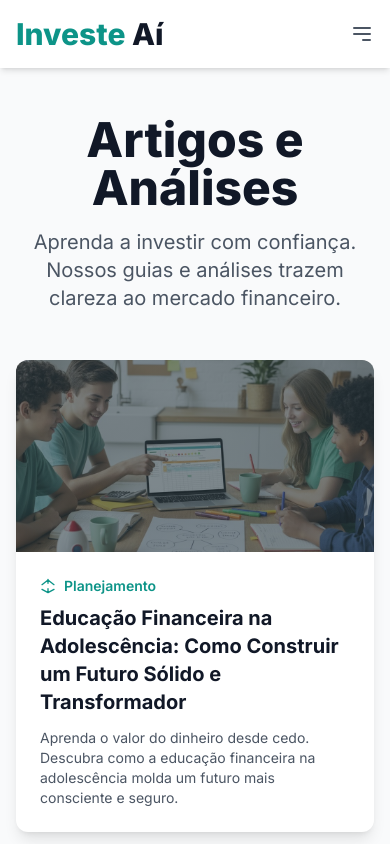
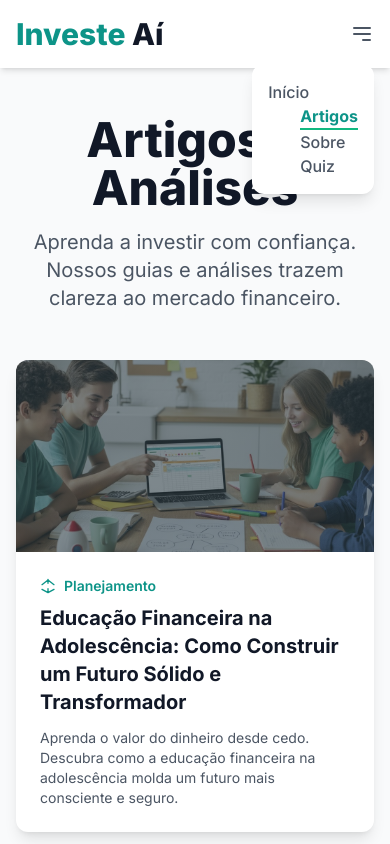
Before and after one commit to thiaguinhodominante-cmd/site, a plain HTML site: page ArtigosHomeAtt.html in a window 390 px wide. Both pictures are taken after a click on the button 362 px from the left and 34 px from the top of the page. Shown: the top 844 px of the page. Drawn offline with nearby package versions, Linux system fonts and the light colour scheme.

Commit message:
Update ArtigosHomeAtt.html

```diff
--- a/ArtigosHomeAtt.html
+++ b/ArtigosHomeAtt.html
@@ -215,9 +215,9 @@
                 <div>
                     <h4 class="font-bold mb-4 primary-text">Investe Aí</h4>
                     <ul class="space-y-2 text-sm text-gray-400">
-                        <li><a href="#" class="hover:text-white transition duration-200">Missão</a></li>
-                        <li><a href="#" class="hover:text-white transition duration-200">Editorial</a></li>
-                        <li><a href="#" class="hover:text-white transition duration-200">Contato</a></li>
+                        <li><a href="index" class="hover:text-white transition duration-200">inicio</a></li>
+                        <li><a href="sobre-nos" class="hover:text-white transition duration-200">sobre</a></li>
+                        <li><a href="contato" class="hover:text-white transition duration-200">Contato</a></li>
                     </ul>
                 </div>
                 <div>
@@ -240,5 +240,23 @@
             </div>
         </div>
     </footer>
+<script>
+    // Abre/fecha o menu no celular
+    const menuButton = document.querySelector('header button');
+    const navMenu = document.querySelector('header nav');
+
+    menuButton.addEventListener('click', () => {
+        navMenu.classList.toggle('hidden'); // Mostra ou esconde o menu
+        navMenu.classList.toggle('flex');   // Mostra como flex
+        navMenu.classList.toggle('flex-col');
+        navMenu.classList.toggle('bg-white');
+        navMenu.classList.toggle('absolute');
+        navMenu.classList.toggle('top-16');
+        navMenu.classList.toggle('right-4');
+        navMenu.classList.toggle('p-4');
+        navMenu.classList.toggle('rounded-xl');
+        navMenu.classList.toggle('shadow-lg');
+    });
+</script>
 </body>
 </html>
```
